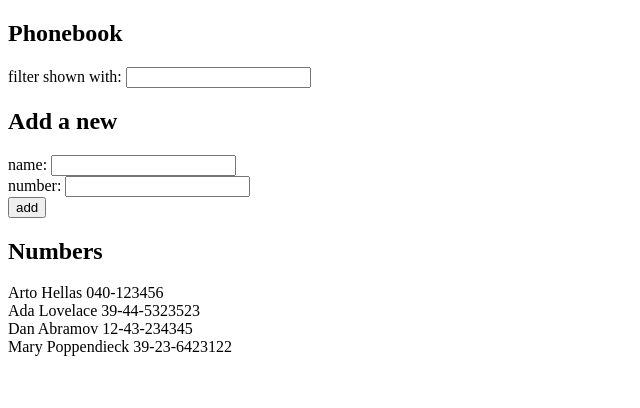
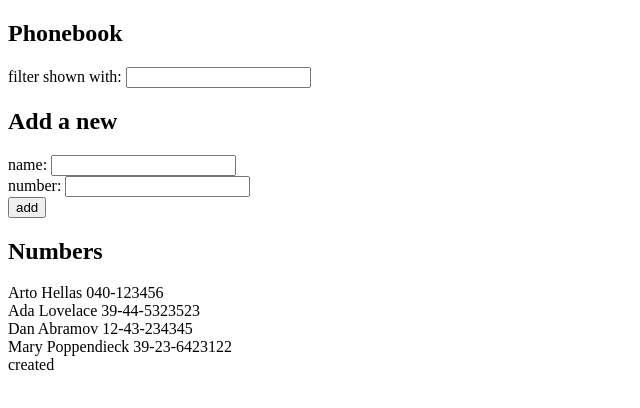
Before and after one commit to leoverde2/Full-Stack-Open, a React (Create React App) app in the folder Part 2/phonebook/: page / in a window 1280 px wide. Shown: the top 408 px of the page, without its empty margins (0-640 px from the left). Built offline with nearby package versions, Linux system fonts and the light colour scheme; data requests are answered from the project's data file.

Commit message:
Exercises 2.15 and 2.16

```diff
--- a/Part 2/phonebook/db.json
+++ b/Part 2/phonebook/db.json
@@ -1,5 +1,5 @@
 {
-  "persons":[
+  "persons": [
     {
       "name": "Arto Hellas",
       "number": "040-123456",
@@ -19,6 +19,11 @@
       "name": "Mary Poppendieck",
       "number": "39-23-6423122",
       "id": 4
+    },
+    {
+      "name": "created",
+      "number": "",
+      "id": 5
     }
   ]
 }
--- a/Part 2/phonebook/src/App.js
+++ b/Part 2/phonebook/src/App.js
@@ -2,7 +2,7 @@
 import Persons from './components/Persons'
 import Form from './components/Form'
 import Filter from './components/Filter'
-import axios from 'axios'
+import personService from './services/persons'
 
 const App = () => {
   const [persons, setPersons] = useState([])
@@ -11,10 +11,10 @@
   const [newFilter, setNewFilter] = useState('')
 
   useEffect(() => {
-    axios
-      .get('http://localhost:3001/persons')
-      .then(response => {
-        setPersons(response.data)
+    personService
+      .getAll()
+      .then(initialPersons => {
+        setPersons(initialPersons)
       })
   }, [])
 
@@ -28,9 +28,13 @@
         name: newName,
         number: newNumber
       }
-      setPersons(persons.concat(personObject))
-      setNewName("")
-      setNewNumber("")
+      personService
+        .create(personObject)
+        .then(returnedPerson => {
+          setPersons(persons.concat(returnedPerson))
+          setNewName("")
+          setNewNumber("")
+        })
     }
   }
 
--- /dev/null
+++ b/Part 2/phonebook/src/services/persons.js
@@ -0,0 +1,14 @@
+import axios from "axios"
+const baseUrl = 'http://localhost:3001/persons'
+
+const getAll = () => {
+  const request = axios.get(baseUrl)
+  return request.then(response => response.data)
+}
+
+const create = newObject => {
+  const request = axios.post(baseUrl, newObject)
+  return request.then(response => response.data)
+}
+
+export default { getAll, create }
```
